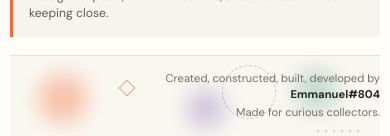
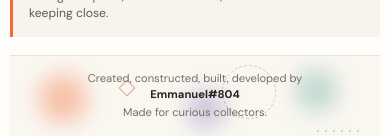
Before and after one commit to eolusoga-804/task-4, a React (Vite) app: page / in a window 390 px wide. Shown: the part 892-1028 px from the top of the page. Built offline with nearby package versions, Linux system fonts and the light colour scheme; no server answers; a web font is replaced by a local one.

Commit message:
Centered the footer message

```diff
--- a/src/sections/StoreFooter/StoreFooter.css
+++ b/src/sections/StoreFooter/StoreFooter.css
@@ -121,11 +121,11 @@
   }
 }
 
-/* This block right-aligns and wraps the footer credit and message. */
+/* This block centers and wraps the creator credit and footer message. */
 .store-footer__message {
   max-width: 300px;
-  margin-left: auto;
-  text-align: right;
+  margin-inline: auto;
+  text-align: center;
 }
 
 /* This block styles the creator credit line. */
@@ -176,10 +176,11 @@
     gap: 10px;
   }
 
+  /* This block keeps the message centered within the narrow footer. */
   .store-footer__message {
     width: 100%;
     max-width: 300px;
-    margin-left: auto;
+    margin-inline: auto;
   }
 
   .store-footer__watermark {
```
